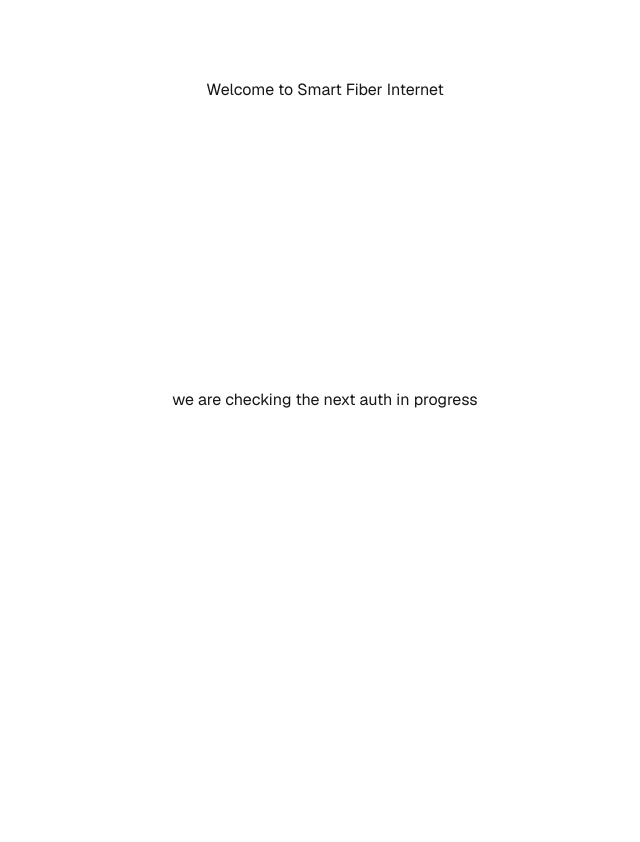
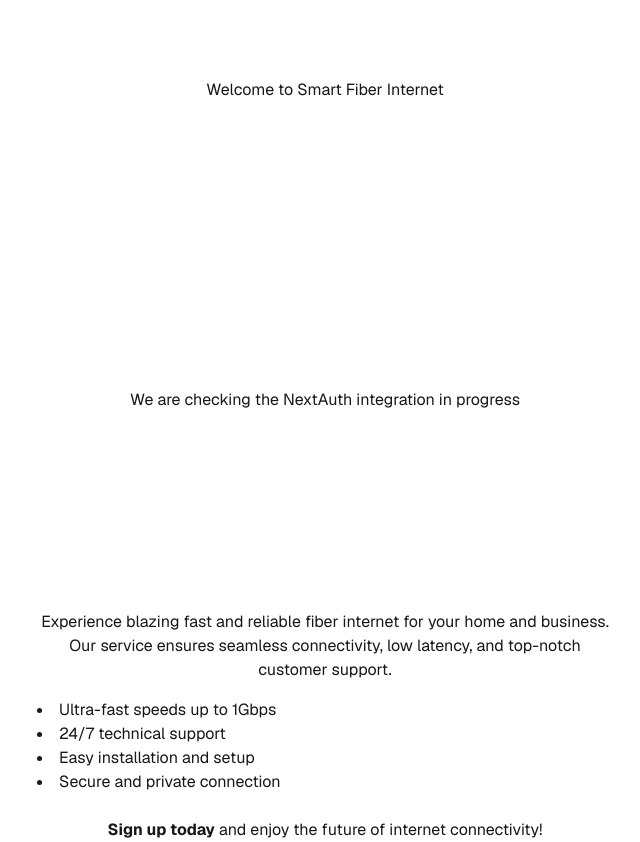
Before and after one commit to hussainbinfazal/STF-Docker, a Next.js app: page / in a window 1280 px wide. Shown: the whole page, without its empty margins (315-955 px from the left). Before the commit the page ends 800 px from the top, so only its background shows below. Built offline with nearby package versions, Linux system fonts and the light colour scheme.

Commit message:
content added on the homepage

```diff
--- a/src/app/page.tsx
+++ b/src/app/page.tsx
@@ -4,7 +4,24 @@
   return (
     <div className="grid grid-rows-[20px_1fr_20px] items-center justify-items-center min-h-screen p-8 pb-20 gap-16 sm:p-20 font-[family-name:var(--font-geist-sans)]">
       <h2>Welcome to Smart Fiber Internet</h2>
-      <h2>we are checking the next auth in progress</h2>
+      <h2>We are checking the NextAuth integration in progress</h2>
+      <div className="max-w-xl text-center mt-8">
+        <p>
+          Experience blazing fast and reliable fiber internet for your home and
+          business. Our service ensures seamless connectivity, low latency, and
+          top-notch customer support.
+        </p>
+        <ul className="list-disc list-inside mt-4 text-left">
+          <li>Ultra-fast speeds up to 1Gbps</li>
+          <li>24/7 technical support</li>
+          <li>Easy installation and setup</li>
+          <li>Secure and private connection</li>
+        </ul>
+        <p className="mt-6">
+          <strong>Sign up today</strong> and enjoy the future of internet
+          connectivity!
+        </p>
+      </div>
     </div>
   );
 }
```
